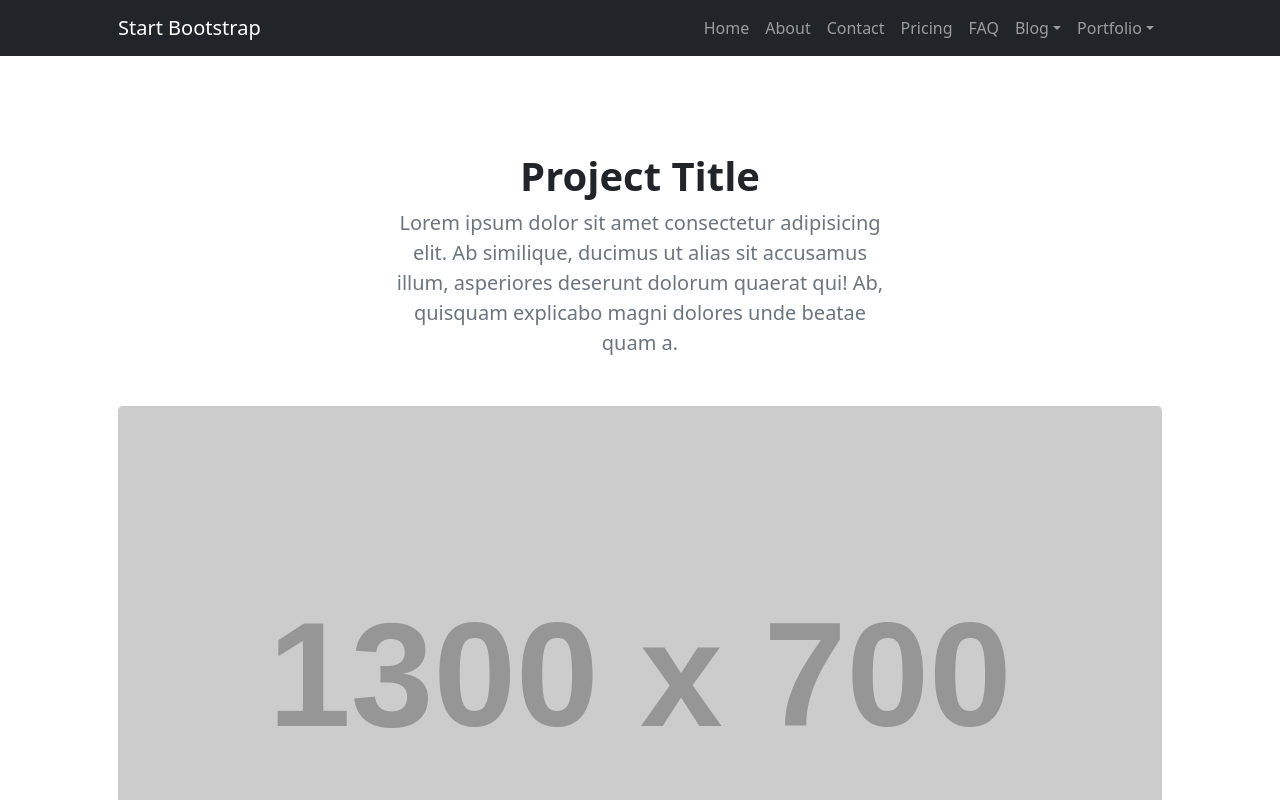
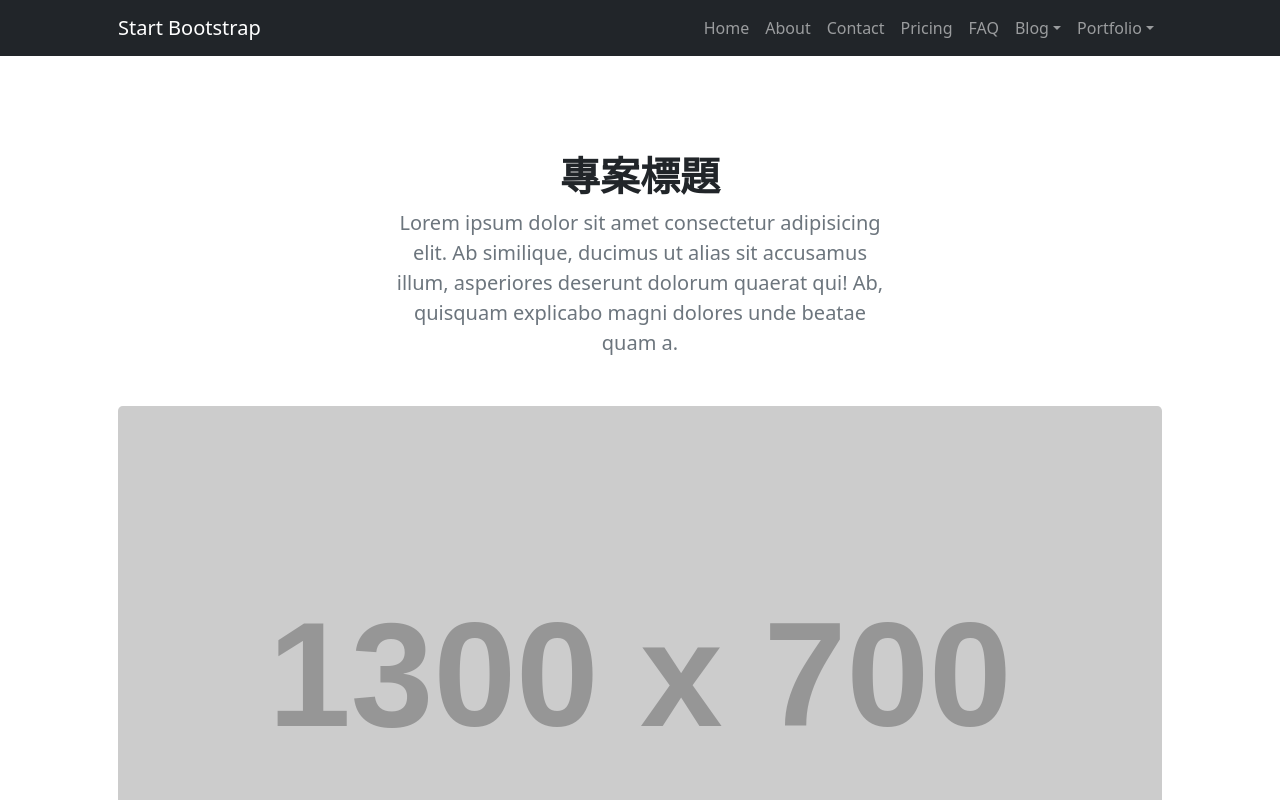
Before and after one commit to wu71418/shop, a plain HTML site: page portfolio-item.html in a window 1280 px wide. Shown: the top 800 px of the page. Drawn offline with nearby package versions, Linux system fonts and the light colour scheme; placeholder pictures from the web are drawn by us.

Commit message:
update portfolio-item

```diff
--- a/portfolio-item.html
+++ b/portfolio-item.html
@@ -51,7 +51,7 @@
                     <div class="row gx-5 justify-content-center">
                         <div class="col-lg-6">
                             <div class="text-center mb-5">
-                                <h1 class="fw-bolder">Project Title</h1>
+                                <h1 class="fw-bolder">專案標題</h1>
                                 <p class="lead fw-normal text-muted mb-0">Lorem ipsum dolor sit amet consectetur adipisicing elit. Ab similique, ducimus ut alias sit accusamus illum, asperiores deserunt dolorum quaerat qui! Ab, quisquam explicabo magni dolores unde beatae quam a.</p>
                             </div>
                         </div>
```
